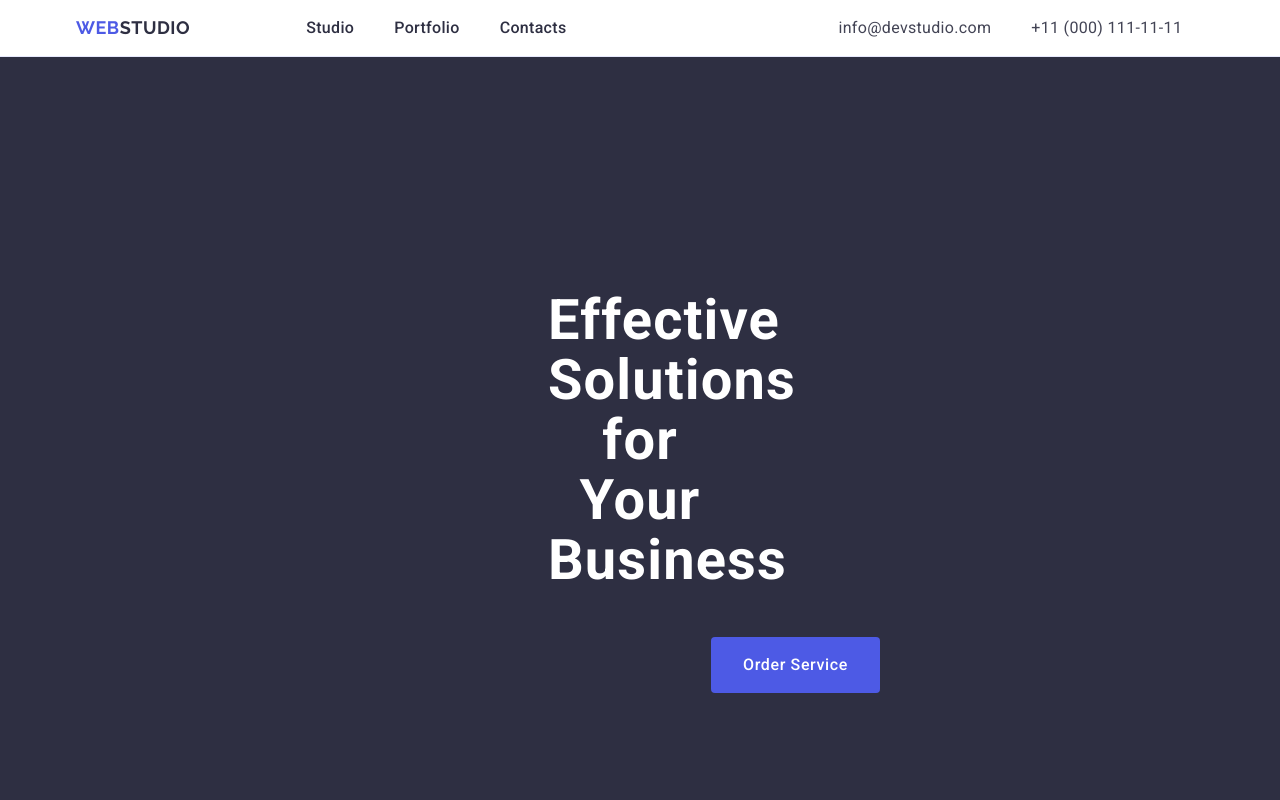
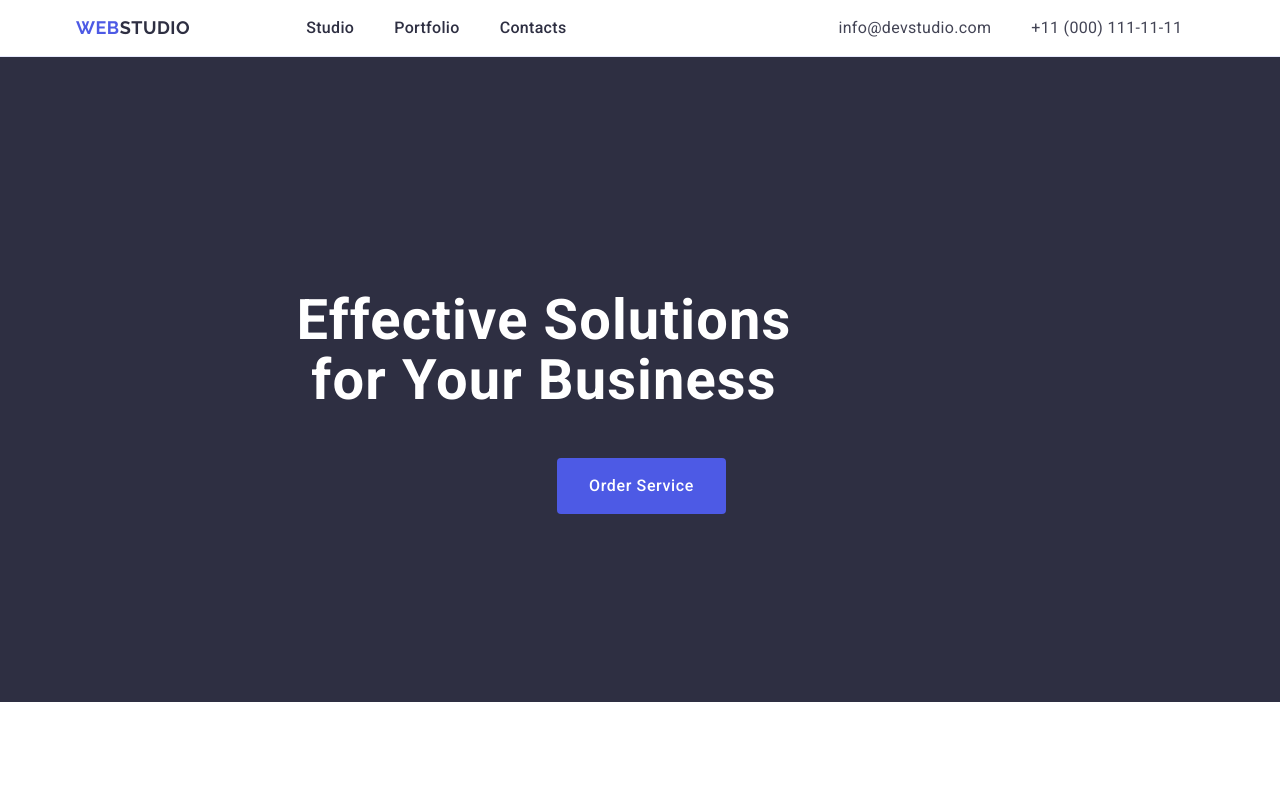
Before and after one commit to KateChmil/goit-markup-hw-03-, a plain HTML site: page index.html in a window 1280 px wide. Shown: the top 800 px of the page. Drawn offline with nearby package versions, Linux system fonts and the light colour scheme.

Commit message:
add index file

```diff
--- a/css/styles.css
+++ b/css/styles.css
@@ -109,9 +109,9 @@ ul a {
     text-align: center;
 
     max-width: 496px;
+    margin-left: 220px;
+    margin-right: 220px;
 
-    margin-left: 472px;
-    margin-right: 472px;
 }
 
 .button {
@@ -129,8 +129,9 @@ ul a {
     border: none;
     border-radius: 4px;
 
-    margin-left: 636px;
-    margin-left: 635px;
+    margin-left: 481px;
+    margin-right: 481px;
+
 
 }
 .button:hover,
```
Also changed, not shown: index.html (+4 -4 lines).
